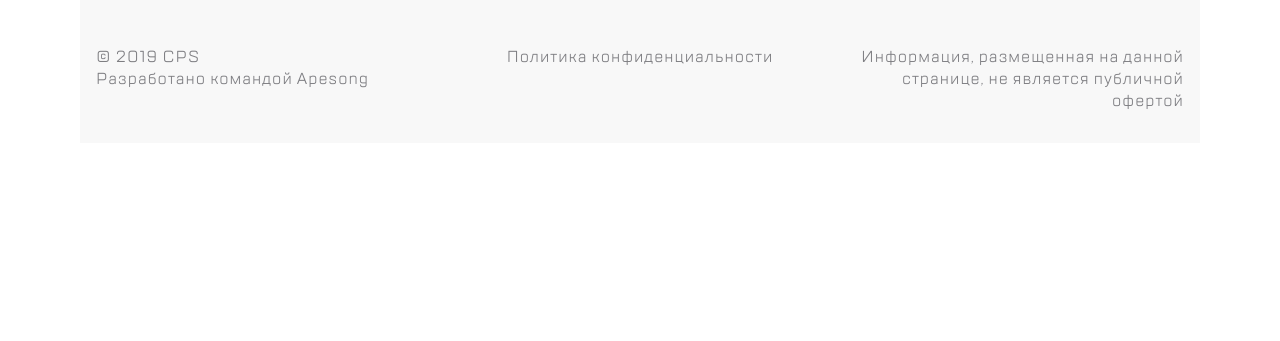
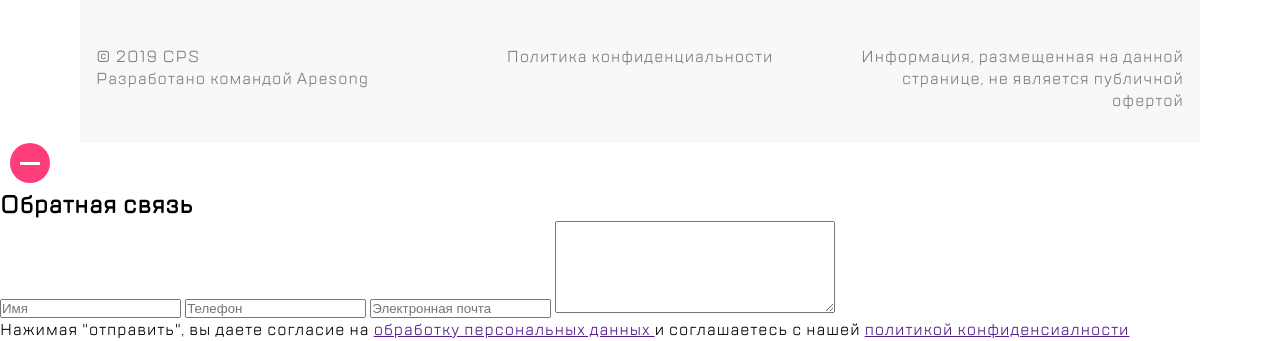
Before and after one commit to ZHe-testName/First_Block_Exm_Task, a website built with webpack: page src/index.html in a window 1280 px wide. Shown: the part 1782-2123 px from the top of the page. Before the commit the page ends 1925 px from the top, so only its background shows below. Built offline with nearby package versions, Linux system fonts and the light colour scheme; files whose address does not match are found by name; a web font is replaced by a local one.

Commit message:
Started work on modal blocks

```diff
--- a/src/index.html
+++ b/src/index.html
@@ -847,6 +847,57 @@
 
         </main>
         <!-- /.main-container -->
+
+        <div class="modal-wrap">
+            <div class="modal-closing-block">
+                <div class="modal__btn-wrap">
+                    <button class="basic-button basic-button--close-bg">
+                        <div class="basic-button--close-bg__first-stick cross"></div>
+                        <div class="basic-button--close-bg__second-stick cross"></div>
+                    </button>
+                </div>
+                <!-- /.close -->
+            </div>
+            <!-- /.modal-closing-block -->
+            <div class="modal-header">
+                <h2 class="modal-header__text">
+                    Обратная связь
+                </h2>
+                <!-- /.modal-header__text -->
+            </div>
+            <!-- /.modal-header -->
+            <form action="#" class="feedback-form">
+                <input type="text" class="modal-form-input" placeholder="Имя">
+                <input type="tel" class="modal-form-input" placeholder="Телефон">
+                <input type="email" class="modal-form-input" placeholder="Электронная почта">
+                <textarea class="modal-form-input" rows="6" placeholder="Сообщение" style="min-width: 280px;">
+
+                </textarea>
+            </form>
+            <!-- /.feedback-form -->
+            <div class="modal-description">
+                <span class="modal-description__text">
+                    Нажимая "отправить", вы даете согласие на
+                </span>
+                <!-- /.modal-description__text -->
+                <a href="" class="modal-description__link">
+                    обработку персональных данных
+                </a>
+                <!-- /.modal-description__link -->
+                <span class="modal-description__text">
+                    и соглашаетесь с нашей
+                </span>
+                <!-- /.modal-description__text -->
+                <a href="" class="modal-description__link">
+                    политикой конфиденсиалности
+                </a>
+                <!-- /.modal-description__link -->
+            </div>
+            <!-- /.modal-description -->
+            <div class="modal-submit"></div>
+            <!-- /.modal-submit -->
+        </div>
+        <!-- /.modal-wrap -->
     </div>
     <!-- /.full-screen-wrap -->
 </body>
--- a/src/js/modules/_header.js
+++ b/src/js/modules/_header.js
@@ -1,12 +1,6 @@
 const header = document.querySelector('.header'),
     mainMenu = document.querySelector('.main-menu'),
-    closeBtn = mainMenu.querySelector('.basic-button--close-bg'),
-    headersButtons = header.querySelectorAll('button'),
-
-    animateClasess = [
-        'animate-first',
-        'animate-second'
-    ];
+    closeBtn = mainMenu.querySelector('.basic-button--close-bg');
 
 header.addEventListener('click', (event) => {
     let target = event.target;
--- a/src/js/modules/_main-menu.js
+++ b/src/js/modules/_main-menu.js
@@ -1,40 +1,24 @@
 const mainMenu = document.querySelector('.main-menu'),
     closeButton = mainMenu.querySelector('.basic-button--close-bg'),
-    links = mainMenu.querySelectorAll('a'),
-
-    animateClasess = [
-        'animate-first',
-        'animate-second'
-    ];
+    links = mainMenu.querySelectorAll('a');
 
 mainMenu.addEventListener('click', (event) => {
     let target = event.target;
 
     if (target.classList.contains('main-menu__link')){
 
-        for (item of links){
+            links.forEach(item => {
+                if (item.classList.contains('main-menu__link--active')){
+                    item.classList.remove('main-menu__link--active');
+                }
 
-            if (item.classList.contains('main-menu__link--active')){
-                item.classList.remove('main-menu__link--active');
+                if (target === item){
+                    item.classList.add('main-menu__link--active');
+                }
             }
 
-            if (target === item){
-                item.classList.add('main-menu__link--active');
-            }
-        }
+        )
     }
-
-    // if (target.classList.contains('basic-button--close-bg') || target.classList.contains('cross')){
-
-    //     mainMenu.classList.remove('main-menu--visible-mod');
-
-    //     target.firstElementChild.classList.remove('animate-first');
-    //     target.lastElementChild.classList.remove('animate-second');
-
-    //     setTimeout(() => {
-    //         mainMenu.parentElement.style.visibility = 'hidden';
-    //     }, 600);
-    // }
 });
 
 closeButton.addEventListener('click', () => {
```
